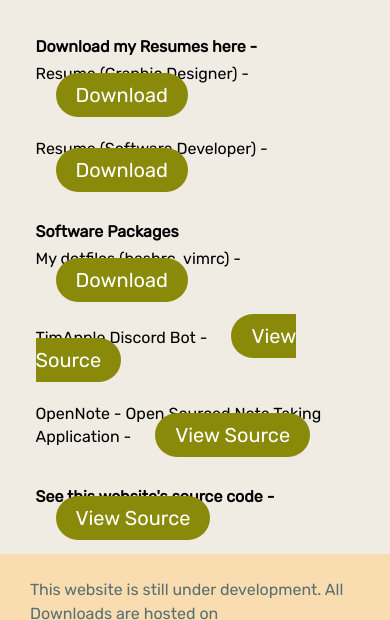
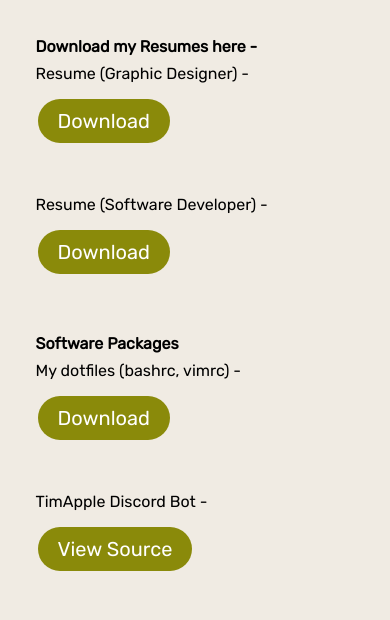
Before and after one commit to tushgaurav/old.tushgaurav.in, a plain HTML site: page pages/downloads.html in a window 390 px wide. Shown: the part 134-754 px from the top of the page. Drawn offline with Linux system fonts and the light colour scheme.

Commit message:
fixed download button responsive bug

```diff
--- a/style.css
+++ b/style.css
@@ -165,9 +165,10 @@ button {
   padding: 0.5em 1em;
   cursor: pointer;
   font-size: 20px;
-  margin: 1em;
+  margin: 0.8em 0 1em 0.1em;
   border-radius: 100px;
   font-weight: 500;
+  display: inline-block;
 }
 
 .download-heading {
```
